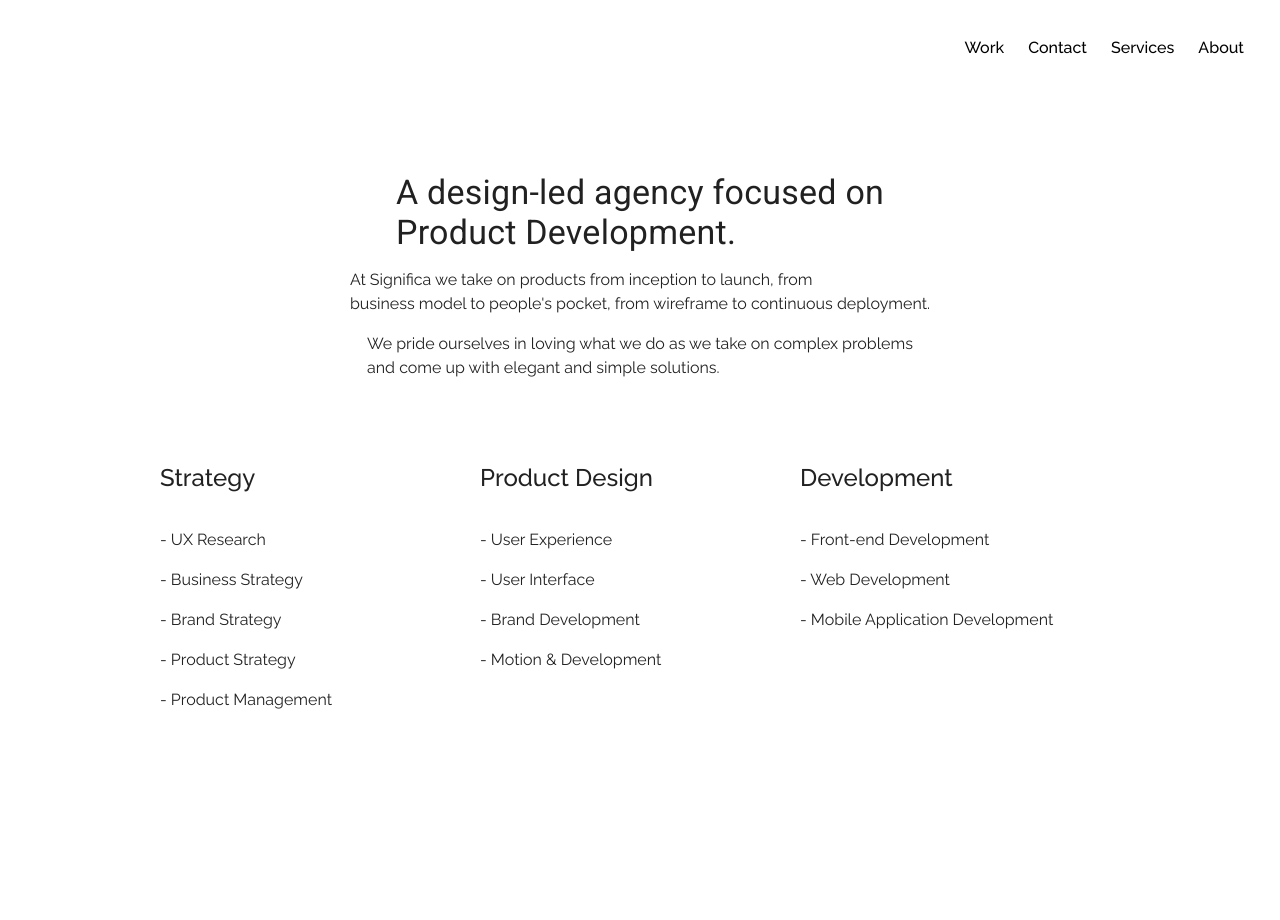
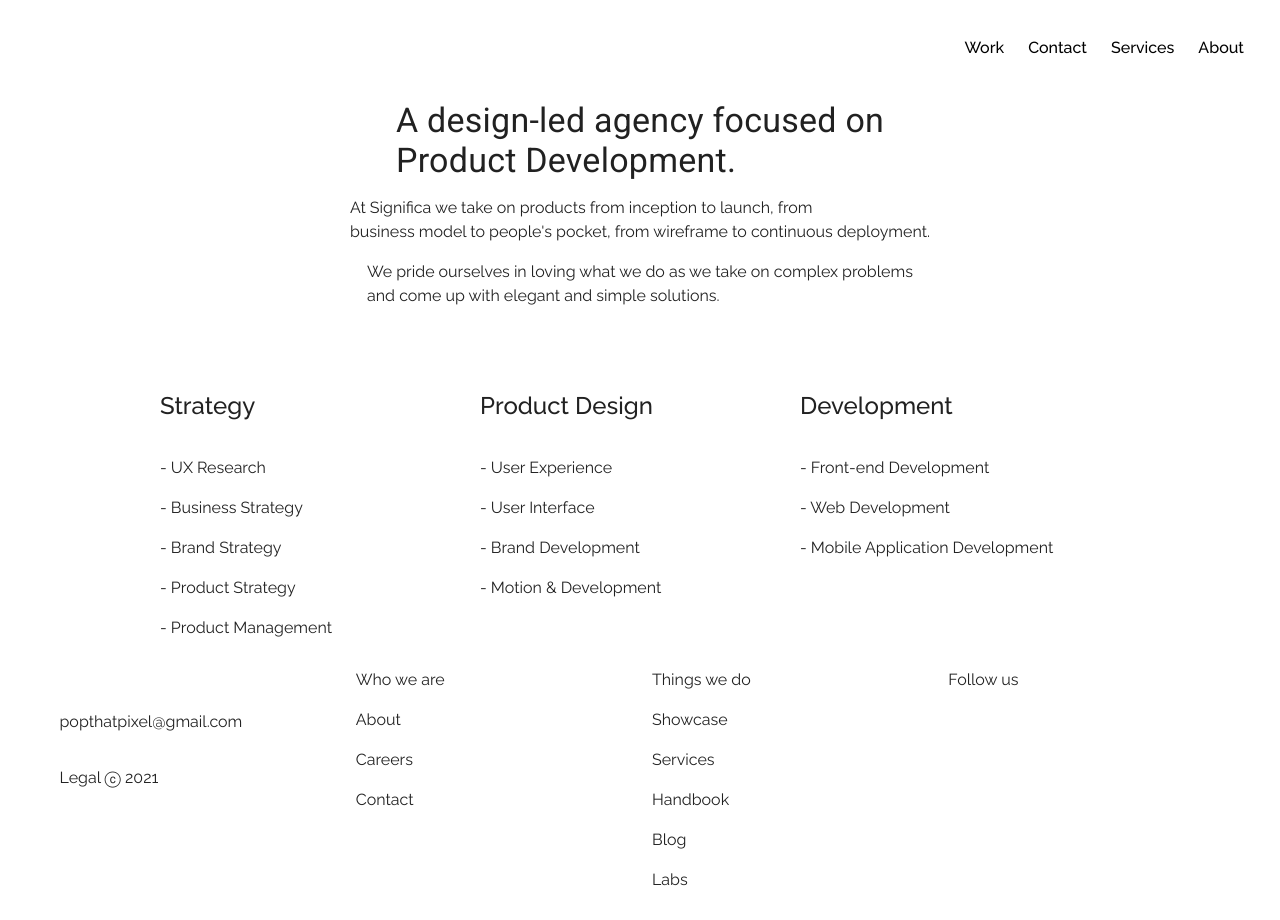
Before and after one commit to nagasaki876/pixelpop, a Vue app in the folder client/: page /services in a window 1280 px wide. Before the commit the page ends 800 px from the top, so only its background shows below. Built offline with nearby package versions, Linux system fonts and the light colour scheme.

Commit message:
Added Footer

```diff
--- a/client/src/views/Services.vue
+++ b/client/src/views/Services.vue
@@ -47,13 +47,15 @@
         <p>- Mobile Application Development</p>
       </v-col>
     </v-row>
+    <pixel-footer />
   </v-app>
 </template>
 
 <script>
 import AppBar from "../components/AppBar.vue";
+import PixelFooter from "../components/PixelFooter.vue"
 export default {
-  components: { AppBar },
+  components: { AppBar, PixelFooter },
   data() {
     return {
       works: [
```
